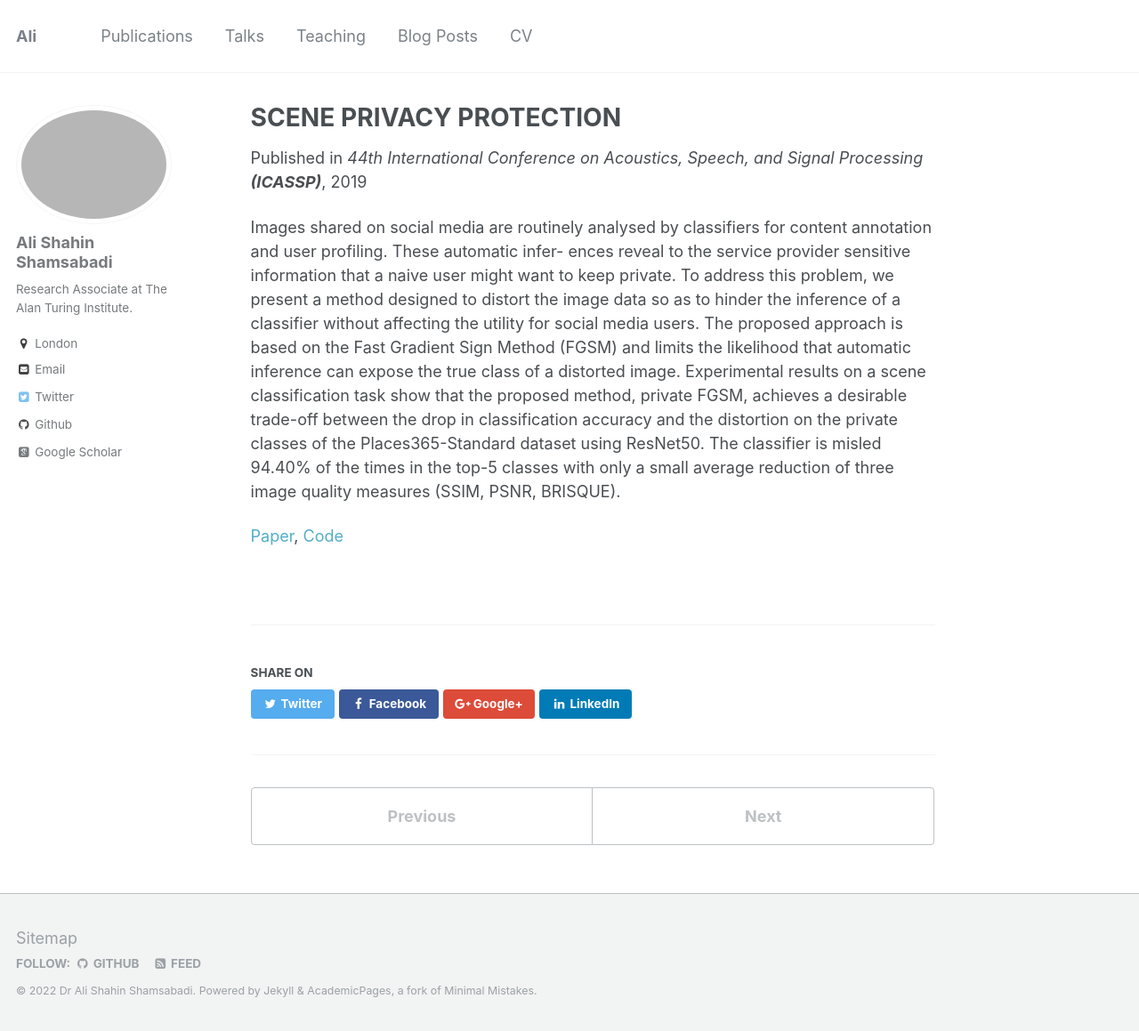
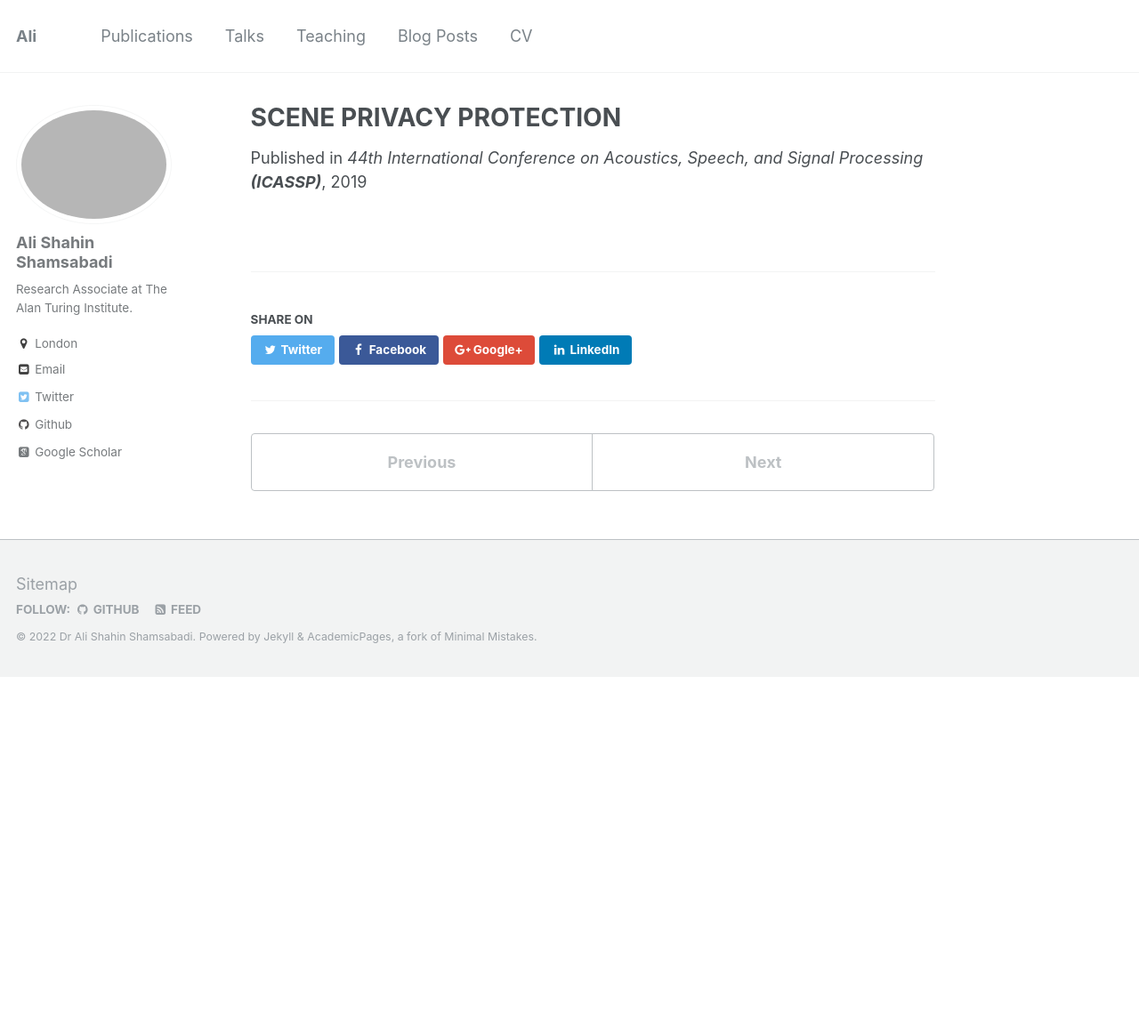
Before and after one commit to AliShahin/AliShahin.github.io, a Jekyll site: the page built from _publications/2019-05-01_Scene-Privay-Preserving.md, in a window 1280 px wide and 1159 px high. Shown: the whole window at 89% size. Built offline with Jekyll 4.4.1, drawn with Linux system fonts in a browser that asks for light colours; some web fonts are replaced.

Commit message:
Update 2019-05-01_Scene-Privay-Preserving.md

```diff
--- a/_publications/2019-05-01_Scene-Privay-Preserving.md
+++ b/_publications/2019-05-01_Scene-Privay-Preserving.md
@@ -5,7 +5,3 @@ excerpt: '<i class="fa fa-file-pdf-o" style="color:red"></i>[<font color="red">P
 date: 2019-05-12
 venue: '44th International Conference on Acoustics, Speech, and Signal Processing <b> (ICASSP)</b>'
 ---
-Images shared on social media are routinely analysed by classifiers for content annotation and user profiling. These automatic infer- ences reveal to the service provider sensitive information that a naive user might want to keep private. To address this problem, we present a method designed to distort the image data so as to hinder the inference of a classifier without affecting the utility for social media users. The proposed approach is based on the Fast Gradient Sign Method (FGSM) and limits the likelihood that automatic inference can expose the true class of a distorted image. Experimental results on a scene classification task show that the proposed method, private FGSM, achieves a desirable trade-off between the drop in classification accuracy and the distortion on the private classes of the Places365-Standard dataset using ResNet50. The classifier is misled 94.40% of the times in the top-5 classes with only a small average reduction of three image quality measures (SSIM, PSNR, BRISQUE).
-
-[Paper](https://ieeexplore.ieee.org/abstract/document/8682225),
-[Code](https://github.com/AliShahin/P-FGSM)
```
